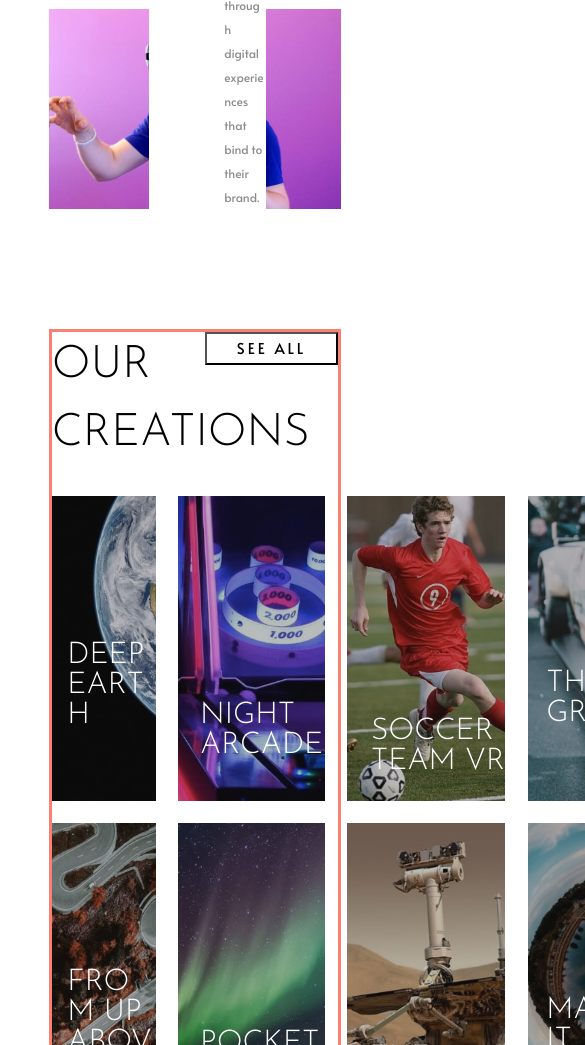
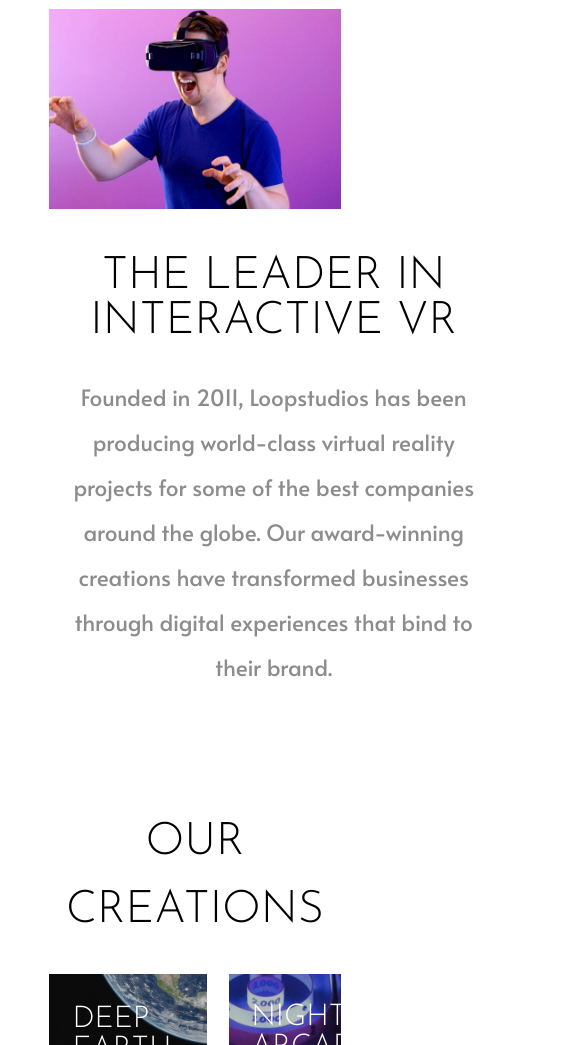
Before and after one commit to Giuva-Sergi/loopstudios-landing-page-main, a plain HTML site: page index.html in a window 390 px wide. Shown: the part 955-2000 px from the top of the page, 585 px wide, since content can reach past the window. Drawn offline with Linux system fonts and the light colour scheme.

Commit message:
responsivness bugs...

```diff
--- a/index.html
+++ b/index.html
@@ -3,7 +3,6 @@
   <head>
     <meta charset="UTF-8" />
     <meta name="viewport" content="width=device-width, initial-scale=1.0" />
-    <!-- displays site properly based on user's device -->
 
     <link
       rel="icon"
@@ -14,18 +13,13 @@
 
     <title>Frontend Mentor | Loopstudios landing page</title>
 
-    <!-- Feel free to remove these styles or customise in your own stylesheet 👍 -->
-    <!-- <style>
-    .attribution { font-size: 11px; text-align: center; }
-    .attribution a { color: hsl(228, 45%, 44%); }
-  </style> -->
     <link rel="stylesheet" href="style.css" />
   </head>
   <body>
     <header class="hero-section">
       <nav class="primary-navigation container container__flex">
         <img src="images/logo.svg" alt="logo image" />
-        <ul class="navigation-menu container__flex">
+        <!-- <ul class="navigation-menu container__flex">
           <li>
             <a href="#" target="_blank">About</a>
           </li>
@@ -41,7 +35,7 @@
           <li>
             <a href="#" target="_blank">Support</a>
           </li>
-        </ul>
+        </ul> -->
       </nav>
       <div class="outer-div container">
         <div class="content-div">
@@ -69,10 +63,6 @@
         </div>
       </section>
       <section class="gallery container">
-        <!-- <div class="container__flex">
-          <h2 class="uppercase">Our creations</h2>
-          <a href="#" target="_blank" class="uppercase">See all</a>
-        </div> -->
         <h2 class="uppercase">Our creations</h2>
         <div class="showcase">
           <a href="" class="image-container"
@@ -127,16 +117,11 @@
         <button class="uppercase see-all-btn">See all</button>
       </section>
     </main>
-    <footer
-      style="
-        display: flex;
-        justify-content: space-between;
-        background-color: red;
-      "
-    >
+    <footer>
+      <div class="container container__flex footer-navigation-wrapper">
         <nav class="footer-navigation">
           <img src="images/logo.svg" alt="logo image" />
-        <ul class="navigation-menu" style="display: flex">
+          <ul class="navigation-menu container__flex">
             <li>About</li>
             <li>Careers</li>
             <li>Events</li>
@@ -144,8 +129,8 @@
             <li>Support</li>
           </ul>
         </nav>
-      <div style="display: flex; flex-direction: column; align-items: end">
-        <div class="socials">
+        <div class="social-copyright-wrapper">
+          <div class="socials container__flex">
             <img src="images/icon-facebook.svg" alt="facebook icon" />
             <img src="images/icon-twitter.svg" alt="twitter icon" />
             <img src="images/icon-pinterest.svg" alt="pinterest icon" />
@@ -153,42 +138,8 @@
           </div>
           <p class="copyright">© 2021 Loopstudios. All rights reserved.</p>
         </div>
+      </div>
     </footer>
-    <!-- About
-  Careers
-  Events
-  Products
-  Support
-
-  Immersive experiences that deliver
-
-  The leader in interactive VR
-
-  Founded in 2011, Loopstudios has been producing world-class virtual reality
-  projects for some of the best companies around the globe. Our award-winning
-  creations have transformed businesses through digital experiences that bind
-  to their brand.
-
-  Our creations
-
-  See all
-
-  Deep earth
-  Night arcade
-  Soccer team VR
-  The grid
-  From up above VR
-  Pocket borealis
-  The curiosity
-  Make it fisheye
-
-  About
-  Careers
-  Events
-  Products
-  Support
-
-  © 2021 Loopstudios. All rights reserved. -->
 
     <!-- <div class="attribution">
     Challenge by <a href="https://www.frontendmentor.io?ref=challenge" target="_blank">Frontend Mentor</a>.
--- a/style.css
+++ b/style.css
@@ -1,4 +1,8 @@
 @import url("https://fonts.googleapis.com/css2?family=Alata&family=Josefin+Sans:wght@300&display=swap");
+
+/* MEDIA QUERY -> max-width: 60rem (HAMBURGER MENU) */
+/* MEDIA QUERY -> max-width: 83rem (business__description) */
+/* MEDIA QUERY -> max-width: 55rem (gallery) */
 
 :root {
   --ff-alata: "Alata", sans-serif;
@@ -18,12 +22,11 @@
 *::after {
   box-sizing: border-box;
 }
-/*
-    2. Remove default margin
-  */
+
 * {
   margin: 0;
   padding: 0;
+  /* background-color: rgba(0, 100, 0, 0.1) !important; */
 }
 
 body {
@@ -73,6 +76,7 @@ a {
 /* UTILITIES */
 
 .container {
+  max-width: 1440px;
   width: 75%;
   margin-inline: auto;
 }
@@ -109,7 +113,8 @@ a {
 
 .content-div {
   border: 3px solid var(--primary-clr-white);
-  width: 60%;
+  /* width: 60%; */
+  width: max(60%, 40rem);
   margin-block: max(10%, 4rem);
   padding: 3rem 2.8rem;
 }
@@ -121,11 +126,27 @@ h1 {
   line-height: 1;
 }
 
+@media (max-width: 47rem) {
+  .hero-section {
+    background-image: url("images/mobile/image-hero.jpg");
+  }
+
+  .content-div {
+    width: 100%;
+    height: 50%;
+    margin-block: 50%;
+    padding: 1.4rem;
+  }
+
+  h1 {
+    font-size: 2.3rem;
+  }
+}
+
 /* BUSINESS DESCRIPTION */
 
 .business-description {
   position: relative;
-  /* border: 3px solid steelblue; */
   margin-block: 8rem;
 }
 
@@ -133,12 +154,10 @@ h1 {
   position: absolute;
   top: 100%;
   right: 0;
-  /* transform: translate(-30%, -100%); */
   transform: translate(min(-30%, -5rem), -100%);
   z-index: 1;
-  /* border: 3px solid salmon; */
   padding: 5rem 0 0 5rem;
-  width: 40%;
+  width: max(40%, 30rem);
   font-family: var(--ff-josefin);
   background-color: var(--primary-clr-white);
 }
@@ -158,11 +177,28 @@ h1 {
   line-height: 2;
 }
 
+@media (max-width: 83rem) {
+  .business-description__details {
+    position: static;
+    padding: 0;
+    margin-inline: auto;
+    transform: translate(0, 0);
+    text-align: center;
+    margin-block-start: 3rem;
+    padding-inline: 1.2rem;
+  }
+
+  .business-description__details p {
+    font-size: 1.5rem;
+  }
+}
+
 /* GALLERY */
 
 .gallery {
-  border: 3px solid salmon;
+  /* border: 3px solid salmon; */
   position: relative;
+  margin-block-end: max(12rem, 10%);
 }
 
 .gallery h2 {
@@ -176,16 +212,8 @@ h1 {
   display: grid;
   grid-template-columns: repeat(4, 1fr);
   gap: 1.5rem;
+  overflow: hidden;
 }
-
-/* .image-container p:first-child {
-  /* padding-block: 70%; */
-/* height: max(45rem, 70%); */
-/* height: 70%; */
-/* width: 25%; */
-/* width: 25%; */
-/* margin-top: 150%; */
-/* } */
 
 .image-container div {
   font-family: var(--ff-josefin);
@@ -193,9 +221,11 @@ h1 {
   font-size: 2rem;
   line-height: 1;
   color: var(--primary-clr-white);
-  margin-top: 140%;
+  /* margin-top: 140%; */
+  margin-top: max(140%, 10rem);
   margin-left: 15%;
-  margin-bottom: 15%;
+  /* margin-bottom: 15%; */
+  margin-bottom: max(15%, 5rem);
 }
 
 .showcase a:first-child {
@@ -275,14 +305,161 @@ h1 {
   background-repeat: no-repeat;
 }
 
+@media (max-width: 55rem) {
+  .showcase {
+    grid-template-columns: repeat(2, 1fr);
+  }
+
+  .image-container div {
+    margin: 0;
+    margin-top: 20%;
+    margin-left: 15%;
+    margin-bottom: 5%;
+  }
+
+  .showcase a:first-child {
+    background-image: linear-gradient(
+        rgba(34, 34, 34, 0.3),
+        rgba(34, 34, 34, 0.3)
+      ),
+      url("images/mobile/image-deep-earth.jpg");
+    background-size: cover;
+    background-repeat: no-repeat;
+  }
+
+  .showcase a:nth-child(2) {
+    background-image: linear-gradient(
+        rgba(34, 34, 34, 0.3),
+        rgba(34, 34, 34, 0.3)
+      ),
+      url("images/mobile/image-night-arcade.jpg");
+    background-size: cover;
+    background-repeat: no-repeat;
+  }
+
+  .showcase a:nth-child(3) {
+    background-image: linear-gradient(
+        rgba(34, 34, 34, 0.3),
+        rgba(34, 34, 34, 0.3)
+      ),
+      url("images/desktop/image-soccer-team.jpg");
+    background-size: cover;
+    background-repeat: no-repeat;
+  }
+
+  .showcase a:nth-child(4) {
+    background-image: linear-gradient(
+        rgba(34, 34, 34, 0.3),
+        rgba(34, 34, 34, 0.3)
+      ),
+      url("images/desktop/image-grid.jpg");
+    background-size: cover;
+    background-repeat: no-repeat;
+  }
+
+  .showcase a:nth-child(5) {
+    background-image: linear-gradient(
+        rgba(34, 34, 34, 0.3),
+        rgba(34, 34, 34, 0.3)
+      ),
+      url("images/desktop/image-from-above.jpg");
+    background-size: cover;
+    background-repeat: no-repeat;
+  }
+  .showcase a:nth-child(6) {
+    background-image: linear-gradient(
+        rgba(34, 34, 34, 0.3),
+        rgba(34, 34, 34, 0.3)
+      ),
+      url("images/desktop/image-pocket-borealis.jpg");
+    background-size: cover;
+    background-repeat: no-repeat;
+  }
+  .showcase a:nth-child(7) {
+    background-image: linear-gradient(
+        rgba(34, 34, 34, 0.3),
+        rgba(34, 34, 34, 0.3)
+      ),
+      url("images/desktop/image-curiosity.jpg");
+    background-size: cover;
+    background-repeat: no-repeat;
+  }
+  .showcase a:nth-child(8) {
+    background-image: linear-gradient(
+        rgba(34, 34, 34, 0.3),
+        rgba(34, 34, 34, 0.3)
+      ),
+      url("images/desktop/image-fisheye.jpg");
+    background-size: cover;
+    background-repeat: no-repeat;
+  }
+}
+
 .see-all-btn {
   position: absolute;
-  top: 0;
+  top: 0.8rem;
   right: 0;
   font-family: var(--ff-alata);
   font-weight: var(--fw-alata);
+  font-size: 0.9rem;
   letter-spacing: 3px;
   color: var(--primary-clr-black);
   background-color: var(--primary-clr-white);
-  padding: 0.2rem 2rem;
+  padding: 0.3rem 2.2rem;
+  border-radius: 2px;
 }
+
+@media (max-width: 55rem) {
+  /* .gallery {
+    display: flex;
+    flex-direction: column;
+    align-items: center;
+    justify-content: center;
+  } */
+  .gallery h2 {
+    text-align: center;
+  }
+  .see-all-btn {
+    position: static;
+    margin-block-start: 3rem;
+  }
+}
+
+/* FOOTER */
+
+footer {
+  background-color: var(--primary-clr-black);
+  color: var(--primary-clr-white);
+  font-family: var(--ff-alata);
+  font-weight: var(--fw-alata);
+  font-size: 0.8rem;
+}
+
+.footer-navigation-wrapper {
+  padding-block: 2rem;
+}
+
+.social-copyright-wrapper {
+  display: flex;
+  flex-direction: column;
+  align-items: end;
+}
+
+.socials {
+  gap: 1.2rem;
+}
+
+.footer-navigation img {
+  height: 20px;
+  margin-block-end: 1.5rem;
+}
+
+.socials img {
+  width: 18px;
+  aspect-ratio: 1;
+  margin-block-end: 1.5rem;
+}
+
+.copyright {
+  color: var(--primary-clr-gray-900);
+}
```
Also changed, not shown: 1 other file. Lines whose indentation alone changed are shown as unchanged.
